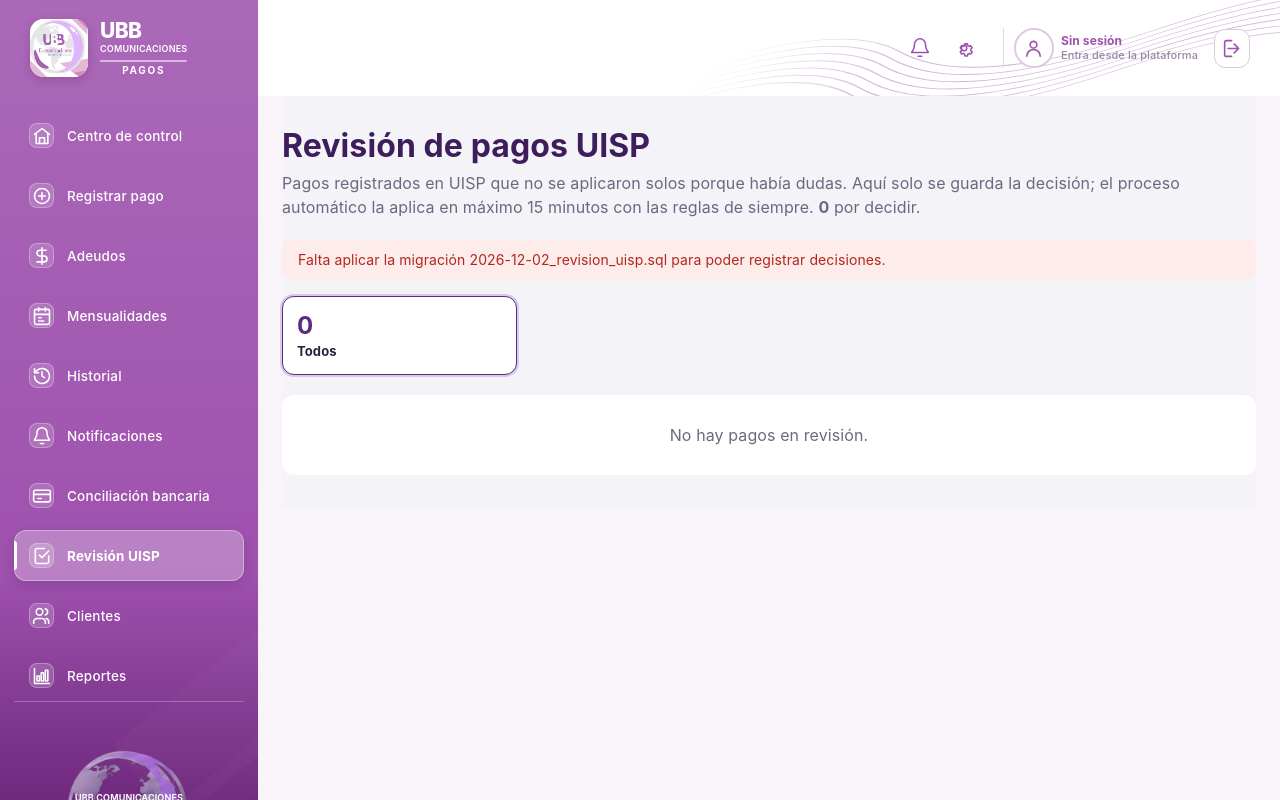
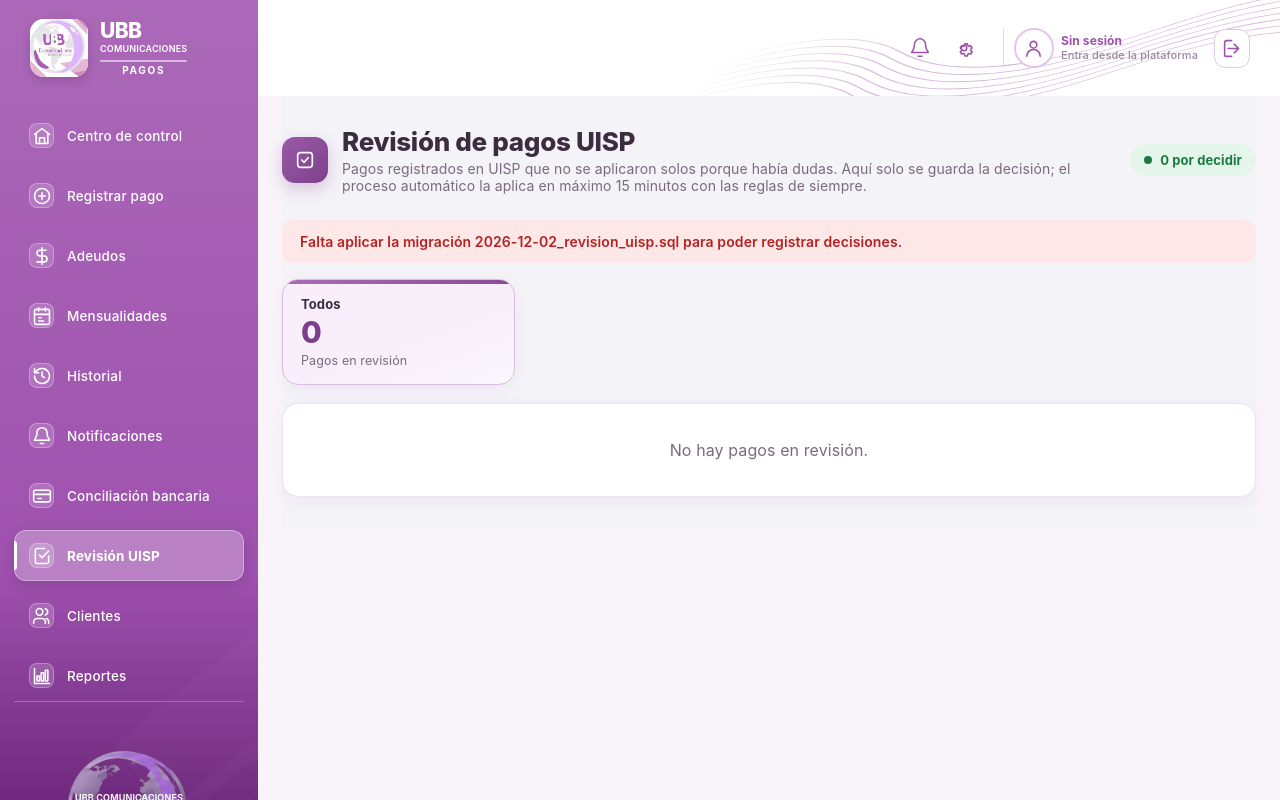
Before and after one commit to abrilyom/UBB-COMUNICACIONES-ABRIL, a PHP site: page /pagos/revision_uisp.php in a window 1280 px wide. Run offline with PHP 8.4, Linux system fonts and the light colour scheme; data that the repository does not hold is empty; a stand-in replaces the project's code that opens the database connection.

Commit message:
Revision UISP con el estilo del Centro de control
Cabecera con icono y "N por decidir" como pildora, categorias como
tarjetas que filtran la tabla (la elegida resaltada), tabla en panel con
pildora de metodo y botones de decision como en los demas listados. Los
formularios, sus confirmaciones y la logica de decisiones no cambian.

Co-Authored-By: Claude Opus 5.5 <noreply@anthropic.com>

```diff
--- a/pagos/revision_uisp.php
+++ b/pagos/revision_uisp.php
@@ -177,28 +177,47 @@ $visibles = $filtro === ""
     <meta name="viewport" content="width=device-width, initial-scale=1">
     <title>Revisión de pagos UISP | UBB Comunicaciones</title>
     <link rel="stylesheet" href="css/pagos.css?v=<?php echo filemtime(__DIR__ . '/css/pagos.css'); ?>">
+    <link rel="stylesheet" href="css/tablero.css?v=<?php echo filemtime(__DIR__ . '/css/tablero.css'); ?>">
+    <link rel="stylesheet" href="css/listados.css?v=<?php echo filemtime(__DIR__ . '/css/listados.css'); ?>">
     <style>
-        .rv-page h1{margin:0 0 6px;color:#3d1d5c}
-        .rv-page .rv-sub{margin:0 0 20px;color:#6f6680;line-height:1.5}
-        .rv-aviso{padding:12px 16px;border-radius:10px;margin-bottom:16px;font-size:14px}
-        .rv-aviso.ok{background:#e3f4e8;color:#1f7a3d}
-        .rv-aviso.err{background:#fdecea;color:#b3261e}
-        .rv-cats{display:grid;grid-template-columns:repeat(auto-fill,minmax(210px,1fr));gap:12px;margin-bottom:20px}
-        .rv-cat{display:block;padding:14px;border:1px solid #e5e1ee;border-radius:12px;background:#fff;text-decoration:none;color:#29233d}
-        .rv-cat.activa{border-color:#5b2a86;box-shadow:0 0 0 2px #5b2a8633}
-        .rv-cat strong{display:block;font-size:24px;color:#5b2a86}
-        .rv-cat span{font-size:13px;font-weight:bold}
-        .rv-cat small{display:block;color:#706780;margin-top:4px}
-        .rv-tabla{width:100%;border-collapse:collapse;background:#fff;border-radius:12px;overflow:hidden;font-size:13px}
-        .rv-tabla th,.rv-tabla td{padding:10px;border-bottom:1px solid #eee9f3;text-align:left;vertical-align:top}
-        .rv-tabla th{background:#f7f4fa;color:#5b2a86}
-        .rv-tabla td.num{text-align:right;white-space:nowrap}
-        .rv-motivo{color:#4d4560;max-width:420px}
-        .rv-acciones form{display:inline-block;margin:0 4px 4px 0}
-        .rv-acciones button{padding:6px 10px;border-radius:8px;border:1px solid #d8d0e2;background:#fff;cursor:pointer;font-size:12px}
-        .rv-acciones button.favor{background:#5b2a86;color:#fff;border-color:#5b2a86}
-        .rv-decision{display:inline-block;padding:3px 8px;border-radius:10px;font-size:11px;font-weight:bold;background:#fff4d6;color:#8a5a00}
-        .rv-vacio{padding:30px;text-align:center;color:#706780;background:#fff;border-radius:12px}
+        /* Avisos de resultado */
+        .rv-aviso{padding:13px 18px;border-radius:12px;margin-bottom:16px;font-size:14px;font-weight:600}
+        .rv-aviso.ok{background:var(--cc-ok-fondo);color:var(--cc-ok)}
+        .rv-aviso.err{background:var(--cc-error-fondo);color:var(--cc-error)}
+
+        /* Categorías: tarjetas que filtran la tabla */
+        .rv-cats{display:grid;grid-template-columns:repeat(auto-fill,minmax(210px,1fr));gap:14px;margin-bottom:18px}
+        .rv-cat{position:relative;display:flex;flex-direction:column;gap:4px;padding:16px 18px;overflow:hidden;
+            border:1px solid var(--cc-borde);border-radius:16px;background:#fff;box-shadow:var(--cc-sombra);
+            color:var(--cc-texto);text-decoration:none;transition:transform .15s ease,box-shadow .15s ease}
+        .rv-cat::before{content:"";position:absolute;inset:0 0 auto 0;height:4px;background:#dcc6e2}
+        .rv-cat:hover{transform:translateY(-2px);box-shadow:0 10px 24px rgba(113,58,124,.12)}
+        .rv-cat strong{font-size:30px;font-weight:800;line-height:1.1;color:var(--cc-texto)}
+        .rv-cat span{font-size:13px;font-weight:700}
+        .rv-cat small{color:var(--cc-texto-suave);font-size:12.5px}
+        .rv-cat.activa{border-color:#d9bde0;background:linear-gradient(160deg,#f8effb 0%,#f8effb 60%,#fff 140%)}
+        .rv-cat.activa::before{background:linear-gradient(90deg,#a96db5,#8a4a98)}
+        .rv-cat.activa strong{color:var(--cc-morado)}
+
+        /* "N por decidir" a la derecha del título */
+        .rv-page .cc-cabecera{flex-wrap:nowrap}
+        .rv-page .cc-cabecera-texto{flex:1 1 auto}
+        .rv-page .cc-cabecera .cc-pildora{flex:0 0 auto}
+        @media (max-width:900px){.rv-page .cc-cabecera{flex-wrap:wrap}}
+
+        .rv-descripcion{margin:-4px 0 18px;color:var(--cc-texto-suave);font-size:13.5px;line-height:1.5}
+
+        /* Tabla */
+        .rv-page .hist-tabla td{vertical-align:top}
+        .rv-page .hist-tabla td small{display:block;margin-top:3px;color:var(--cc-texto-suave);font-size:12px}
+        .rv-page .hist-tabla td small a{color:var(--cc-morado);font-weight:700}
+        .rv-motivo{max-width:420px;color:var(--cc-texto-suave);line-height:1.45}
+        .rv-motivo strong{display:block;margin-bottom:2px;color:var(--cc-texto)}
+        .rv-acciones form{display:inline-block;margin:0 6px 6px 0}
+        .rv-acciones button{cursor:pointer;font-family:inherit}
+        .rv-decision{display:inline-block;margin-bottom:6px;padding:5px 11px;border-radius:999px;font-size:11px;font-weight:800;
+            background:var(--cc-atencion-fondo);color:var(--cc-atencion)}
+        .rv-vacio{padding:36px;text-align:center;color:var(--cc-texto-suave)}
     </style>
 </head>
 <body>
@@ -206,13 +225,30 @@ $visibles = $filtro === ""
 <?php require __DIR__ . "/includes/encabezado.php"; ?>
 <?php require __DIR__ . "/includes/panel_lateral.php"; ?>
 
-<main class="contenedor rv-page">
-    <h1>Revisión de pagos UISP</h1>
-    <p class="rv-sub">
-        Pagos registrados en UISP que no se aplicaron solos porque había dudas.
-        Aquí solo se guarda la decisión; el proceso automático la aplica en máximo 15 minutos
-        con las reglas de siempre. <strong><?= (int)$porDecidir ?></strong> por decidir.
-    </p>
+<main class="contenedor cc hist rv-page">
+
+    <!-- =================================================
+         CABECERA
+    ================================================== -->
+
+    <header class="cc-cabecera">
+        <div class="cc-cabecera-texto">
+            <span class="cc-cabecera-icono" aria-hidden="true">
+                <svg viewBox="0 0 24 24"><rect x="4" y="4" width="16" height="16" rx="3"/><path d="m8.5 12 2.5 2.5 4.5-5"/></svg>
+            </span>
+            <div>
+                <h1>Revisión de pagos UISP</h1>
+                <p>
+                    Pagos registrados en UISP que no se aplicaron solos porque había dudas.
+                    Aquí solo se guarda la decisión; el proceso automático la aplica en máximo 15 minutos
+                    con las reglas de siempre.
+                </p>
+            </div>
+        </div>
+        <span class="cc-pildora <?= $porDecidir > 0 ? "cc-pildora--atencion" : "cc-pildora--ok" ?>">
+            <span class="cc-punto"></span><?= (int)$porDecidir ?> por decidir
+        </span>
+    </header>
 
     <?php if ($mensaje): ?><div class="rv-aviso ok"><?= h($mensaje) ?></div><?php endif; ?>
     <?php if ($error): ?><div class="rv-aviso err"><?= h($error) ?></div><?php endif; ?>
@@ -220,36 +256,48 @@ $visibles = $filtro === ""
         <div class="rv-aviso err">Falta aplicar la migración 2026-12-02_revision_uisp.sql para poder registrar decisiones.</div>
     <?php endif; ?>
 
+
+    <!-- =================================================
+         CATEGORÍAS (filtran la tabla)
+    ================================================== -->
+
     <section class="rv-cats">
         <a class="rv-cat <?= $filtro === "" ? "activa" : "" ?>" href="revision_uisp.php">
+            <span>Todos</span>
             <strong><?= count($pagos) ?></strong>
-            <span>Todos</span>
+            <small>Pagos en revisión</small>
         </a>
         <?php foreach (CATEGORIAS_REVISION as $clave => [$titulo, $descripcion]): ?>
             <?php if ($conteo[$clave] === 0) continue; ?>
             <a class="rv-cat <?= $filtro === $clave ? "activa" : "" ?>" href="?categoria=<?= h($clave) ?>"
                title="<?= h($descripcion) ?>">
+                <span><?= h($titulo) ?></span>
                 <strong><?= $conteo[$clave] ?></strong>
-                <span><?= h($titulo) ?></span>
                 <small>$<?= number_format($importe[$clave], 2) ?></small>
             </a>
         <?php endforeach; ?>
     </section>
 
     <?php if ($filtro !== "" && CATEGORIAS_REVISION[$filtro][1] !== ""): ?>
-        <p class="rv-sub"><?= h(CATEGORIAS_REVISION[$filtro][1]) ?></p>
+        <p class="rv-descripcion"><?= h(CATEGORIAS_REVISION[$filtro][1]) ?></p>
     <?php endif; ?>
 
+
+    <!-- =================================================
+         TABLA
+    ================================================== -->
+
+    <section class="cc-panel hist-tabla">
     <?php if (!$visibles): ?>
         <div class="rv-vacio">No hay pagos en revisión<?= $filtro !== "" ? " en esta categoría" : "" ?>.</div>
     <?php else: ?>
-        <div style="overflow-x:auto">
-        <table class="rv-tabla">
+        <div class="hist-tabla-scroll">
+        <table>
             <thead>
                 <tr>
                     <th>Fecha</th>
-                    <th>Cliente</th>
-                    <th style="text-align:right">Monto</th>
+                    <th class="mens-col-cliente">Cliente</th>
+                    <th class="hist-num">Monto</th>
                     <th>Método</th>
                     <th>Motivo</th>
                     <th>Decisión</th>
@@ -258,23 +306,26 @@ $visibles = $filtro === ""
             <tbody>
             <?php foreach ($visibles as $p): ?>
                 <tr>
-                    <td><?= h(substr((string)$p["fecha_original_uisp"], 0, 16)) ?><br>
-                        <small>Pago UISP <?= (int)$p["uisp_payment_id"] ?></small></td>
-                    <td>
-                        <?= h($p["cliente_nombre_uisp"]) ?><br>
+                    <td class="hist-fecha">
+                        <?= h(substr((string)$p["fecha_original_uisp"], 0, 10)) ?>
+                        <span><?= h(substr((string)$p["fecha_original_uisp"], 11, 5)) ?></span>
+                        <small>Pago UISP <?= (int)$p["uisp_payment_id"] ?></small>
+                    </td>
+                    <td class="mens-col-cliente">
+                        <strong><?= h($p["cliente_nombre_uisp"]) ?></strong>
                         <small>UISP <?= h($p["uisp_client_id"]) ?>
                         <?php if ($p["id_cliente_ubb"]): ?>
                             · <a href="ver_cliente.php?id=<?= (int)$p["id_cliente_ubb"] ?>">UBB <?= (int)$p["id_cliente_ubb"] ?></a>
                         <?php endif; ?></small>
                     </td>
-                    <td class="num">$<?= number_format((float)$p["monto"], 2) ?>
+                    <td class="hist-num"><strong>$<?= number_format((float)$p["monto"], 2) ?></strong>
                         <?php if ((float)$p["credito_uisp"] > 0): ?>
-                            <br><small>UISP a favor: $<?= number_format((float)$p["credito_uisp"], 2) ?></small>
+                            <small>UISP a favor: $<?= number_format((float)$p["credito_uisp"], 2) ?></small>
                         <?php endif; ?>
                     </td>
-                    <td><?= h($p["metodo_original_uisp"]) ?></td>
+                    <td><span class="hist-pildora hist-pildora--metodo"><?= h($p["metodo_original_uisp"]) ?></span></td>
                     <td class="rv-motivo">
-                        <strong><?= h(CATEGORIAS_REVISION[$p["categoria"]][0]) ?></strong><br>
+                        <strong><?= h(CATEGORIAS_REVISION[$p["categoria"]][0]) ?></strong>
                         <?= h($p["motivo_revision"]) ?>
                     </td>
                     <td class="rv-acciones">
@@ -293,7 +344,7 @@ $visibles = $filtro === ""
                             </span>
                             <form method="post">
                                 <input type="hidden" name="id_importacion" value="<?= (int)$p["id_importacion"] ?>">
-                                <button name="accion" value="QUITAR">Quitar decisión</button>
+                                <button name="accion" value="QUITAR" class="hist-boton">Quitar decisión</button>
                             </form>
                         <?php elseif ($tieneDecision): ?>
                             <?php foreach (decisionesPermitidas($p["categoria"], (string)$p["estado_aplicacion"]) as $d): ?>
@@ -302,7 +353,7 @@ $visibles = $filtro === ""
                                           ? "¿Abonar este pago a lo que debe y dejar el sobrante como saldo a favor para su siguiente mensualidad?"
                                           : "¿Marcar este pago como histórico? No se aplicará a ninguna mensualidad." ?>');">
                                     <input type="hidden" name="id_importacion" value="<?= (int)$p["id_importacion"] ?>">
-                                    <button name="accion" value="<?= h($d) ?>" class="<?= $d === "SALDO_FAVOR" ? "favor" : "" ?>">
+                                    <button name="accion" value="<?= h($d) ?>" class="hist-boton <?= $d === "SALDO_FAVOR" ? "hist-boton--principal" : "" ?>">
                                         <?= $d === "SALDO_FAVOR" ? "Abonar como saldo a favor" : "Histórico (no aplica)" ?>
                                     </button>
                                 </form>
@@ -315,6 +366,8 @@ $visibles = $filtro === ""
         </table>
         </div>
     <?php endif; ?>
+    </section>
+
 </main>
 
 </body>
```
